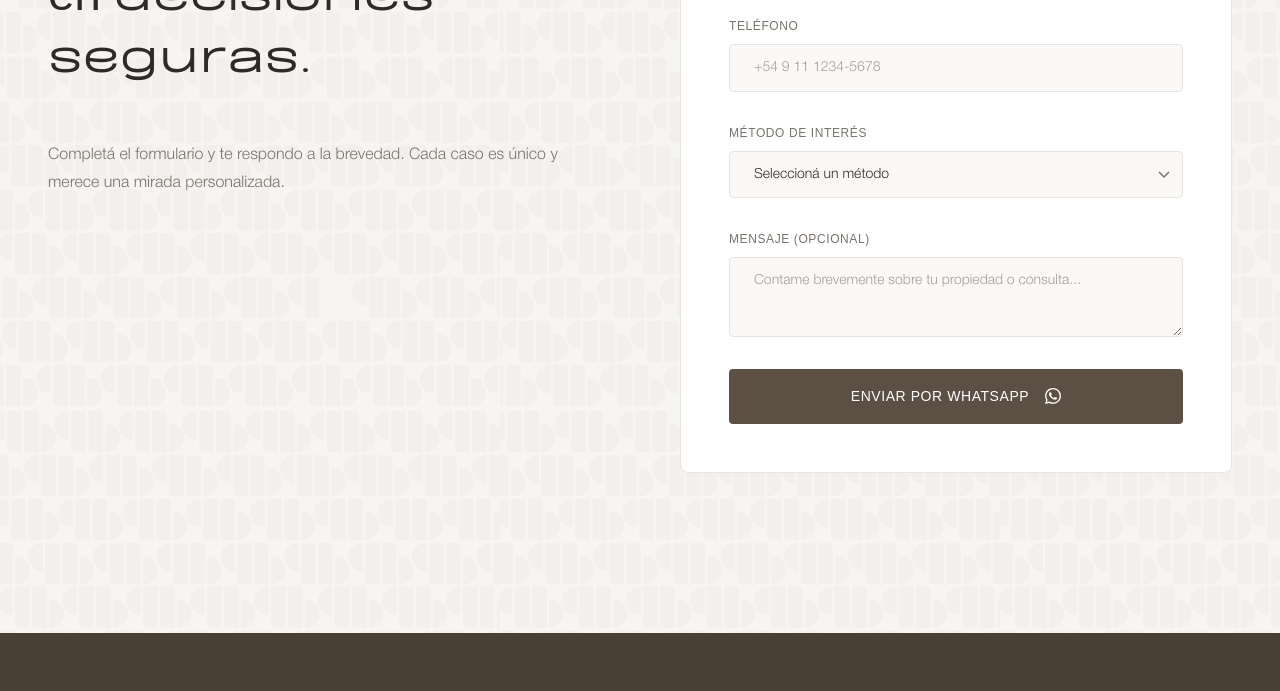
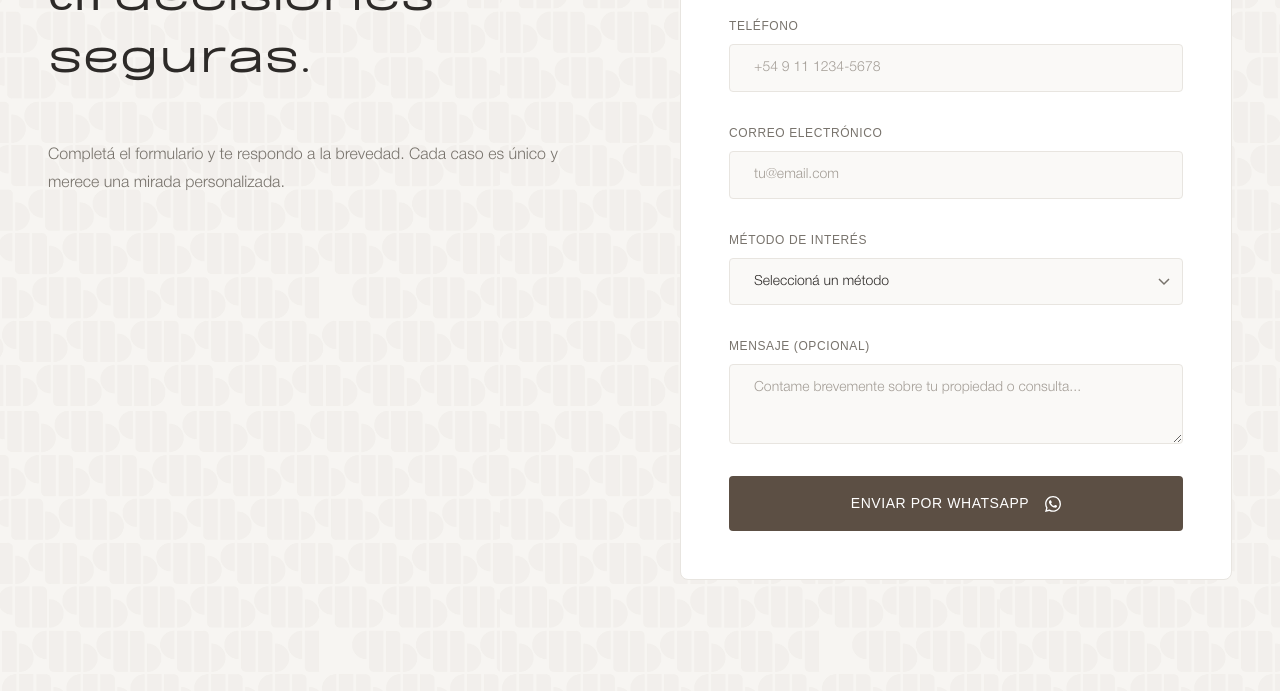
Before and after one commit to valenruffo/metodo_b, a website built with Vite: page index.html in a window 1280 px wide. Shown: the part 7640-8331 px from the top of the page. Built offline with nearby package versions, Linux system fonts and the light colour scheme; files whose address does not match are found by name; a web font is replaced by a local one.

Commit message:
feat: agregar campo de email al formulario de contacto

```diff
--- a/index.html
+++ b/index.html
@@ -448,6 +448,11 @@
             </div>
 
             <div class="contact__field">
+              <label for="email" class="contact__label">Correo electrónico</label>
+              <input type="email" id="email" name="email" class="contact__input" placeholder="tu@email.com" />
+            </div>
+
+            <div class="contact__field">
               <label for="interes" class="contact__label">Método de interés</label>
               <select id="interes" name="interes" class="contact__input" required>
                 <option value="" disabled selected>Seleccioná un método</option>
--- a/src/main.js
+++ b/src/main.js
@@ -240,6 +240,7 @@ function initContactForm() {
 
     const nombre = form.nombre.value.trim();
     const telefono = form.telefono.value.trim();
+    const email = form.email.value.trim();
     const interes = form.interes.value;
     const mensaje = form.mensaje.value.trim();
 
@@ -261,6 +262,7 @@ function initContactForm() {
     ];
 
     if (telefono) parts.push(`*Teléfono:* ${telefono}`);
+    if (email) parts.push(`*Email:* ${email}`);
     parts.push(`*Método de interés:* ${interes}`);
     if (mensaje) {
       parts.push(``);
```
